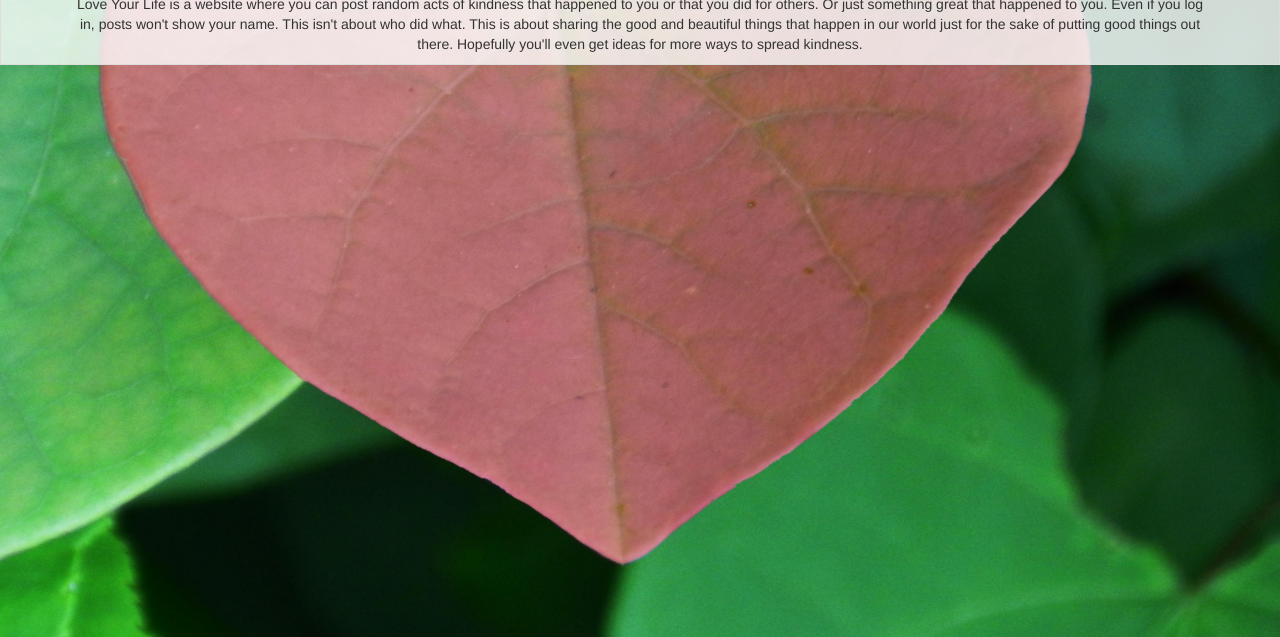
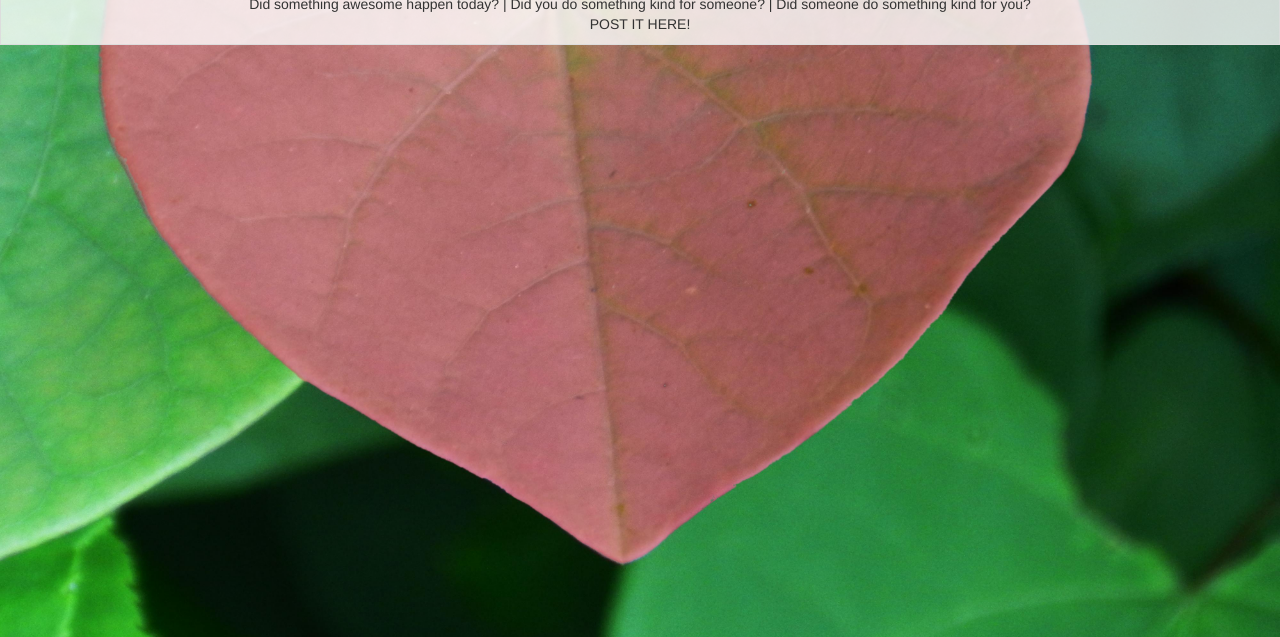
Before and after one commit to AmandaGeorge/love_your_life, a website: page public/views/index.html in a window 1280 px wide. Shown: the part 163-800 px from the top of the page. Drawn offline with nearby package versions, Linux system fonts and the light colour scheme; no server answers.

Commit message:
updated header

```diff
--- a/public/views/index.html
+++ b/public/views/index.html
@@ -35,10 +35,9 @@
             <div class="container" id="header-content">
                 <h1>Love Your Life</h1>
                 <h3>Everybody likes a LYL pick-me-up. :)</h3>
-                <p>Love Your Life is a website where you can post random acts of kindness that happened to you or that you did for others.  Or just something great that happened to you.  Even if you log in, posts won't show your name.  This isn't about who did what.  This is about sharing the good and beautiful things that happen in our world just for the sake of putting good things out there.  Hopefully you'll even get ideas for more ways to spread kindness.
+                <p>Did something awesome happen today? | Did you do something kind for someone? | Did someone do something kind for you?
                 <br>
-                <!-- <br> -->
-                <!-- In the spirit of "Say something nice, or don't say anything at all," you can vote up posts, but you can't vote them down.  The ability to comment on posts is purposely not included.  We've all seen how commenting can bring out the worst in people, and we don't need that on this site. -->
+                POST IT HERE!
                 </p>
             </div>
         </div>
```
Also changed, not shown: public/images/Boo-the-dog-Hungry-150x150.jpg (added), public/images/Clean-dog-150x150.jpg (added).
